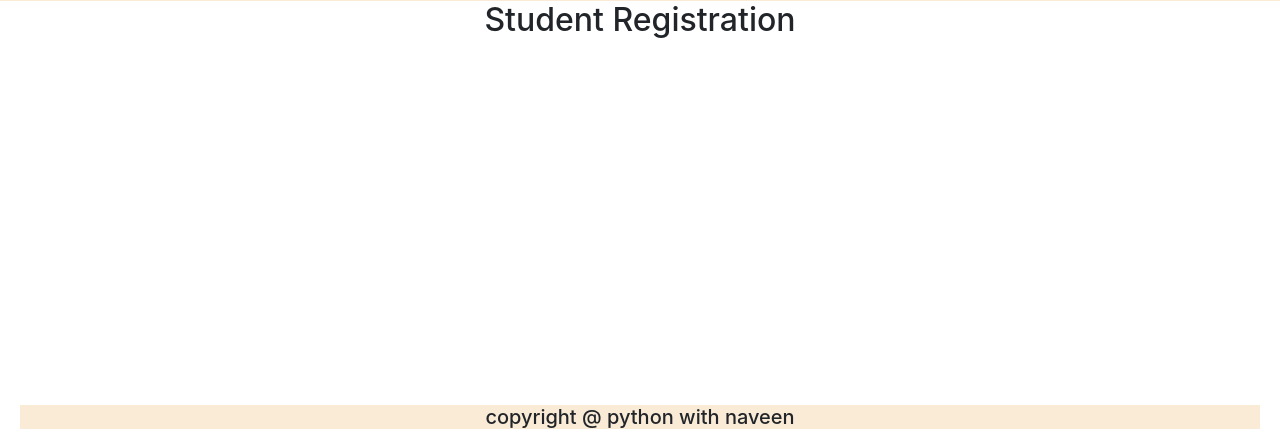
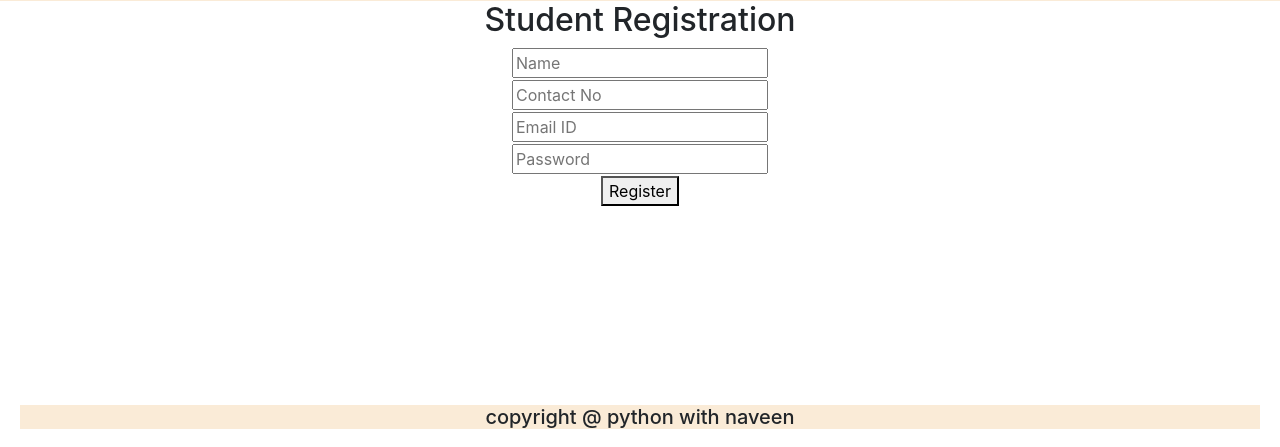
Before and after one commit to rajeshinpython/rt2, a Django app: page /students/register/ in a window 1280 px wide. Shown: the part 143-590 px from the top of the page. Run offline with Django 3.2, Linux system fonts and the light colour scheme; lists and menus that the app fills with data are empty; some libraries are stand-ins or nearby versions.

Commit message:
commit4
i have added students app login and registration

```diff
--- a/Admin1/models.py
+++ b/Admin1/models.py
@@ -13,3 +13,7 @@ class CourseModel(models.Model):
     time = models.TimeField(help_text='24 Hours')
     fee = models.FloatField()
     duration = models.CharField(max_length=30)
+
+
+    def __str__(self):
+        return self.name
--- a/students/forms.py
+++ b/students/forms.py
@@ -2,9 +2,19 @@ from django import forms
 from students.models import StudentModel
 
 
-class StudentModelForm(forms.Form):
-    password = forms.PasswordInput()
+class StudentModelForm(forms.ModelForm):
+    name=forms.CharField(widget=forms.TextInput(attrs={"placeholder":"Name"}))
+    contact = forms.IntegerField(widget=forms.TextInput(attrs={'placeholder':"Contact No"}))
+    email = forms.EmailField(widget=forms.EmailInput(attrs={'placeholder': "Email ID"}))
+    password = forms.CharField(widget=forms.PasswordInput(attrs={"placeholder":"Password"}))
 
     class Meta:
-        fields = "__all__"
+        fields = ["name","contact",'email','password']
         model = StudentModel
+
+
+    def clean_contact(self):
+        cno = str(self.cleaned_data['contact'])
+        if len(cno) != 10:
+            raise forms.ValidationError("Invalid Contact Number")
+        return cno
--- a/students/models.py
+++ b/students/models.py
@@ -1,9 +1,15 @@
 from django.db import models
+from Admin1.models import CourseModel
 
 # Create your models here.
 class StudentModel(models.Model):
-    no = models.IntegerField(auto_created=True)
+    no = models.IntegerField(auto_created=True,null=True)
     name = models.CharField(max_length=30)
     contact = models.IntegerField(unique=True)
     email = models.EmailField(unique=True)
     password = models.CharField(max_length=16)
+    enrol = models.ManyToManyField(CourseModel,blank=True)
+
+
+    def __str__(self):
+        return self.name
--- a/students/urls.py
+++ b/students/urls.py
@@ -2,6 +2,8 @@ from django.urls import path
 from django.views.generic import TemplateView
 from students import views
 urlpatterns = [
-        path('',views.frontPage,name='frontpage'),
-        path('register/',views.Register.as_view(),name='register')
+        path('',TemplateView.as_view(template_name='student/frontpage.html'),name='frontpage'),
+        path('register/',views.Register.as_view(),name='register'),
+        path('slogin/',TemplateView.as_view(template_name='student/login.html'),name='slogin'),
+        path('shome/',views.studentHome,name = 'shome'),
 ]
--- a/students/views.py
+++ b/students/views.py
@@ -1,15 +1,31 @@
-from django.shortcuts import render
+from django.shortcuts import render,redirect
 from django.views.generic import View
 from students.forms import StudentModelForm
 from .models import StudentModel
+from django.contrib import messages
 # Create your views here.
 class Register(View):
 
     def get(self,request):
         s={'rf': StudentModelForm()}
-        print(s)
         return render(request,"student/register.html",{'rf': StudentModelForm()})
 
+    def post(self,request):
+        res = StudentModelForm(request.POST)
+        if res.is_valid():
+            res.save()
+            return render(request,"student/register.html",{'message':'Registeration Sucessful','rf': StudentModelForm()})
+        else:
+            return render(request,"student/register.html",{'message': res.errors,'rf':StudentModelForm()})
 
-def frontPage(request):
-    return render(request,'student/frontpage.html')
+
+def studentHome(request):
+    un = request.POST.get('un')
+    pas =request.POST.get('pas')
+    try:
+        StudentModel(email=un,password=pas)
+        s = StudentModel.objects.get(email=un)
+        return render(request,'student/shome.html',{'s':s})
+    except ValueError:
+        messages.error(request,"Invalid Details..!")
+        redirect('login')
--- a/templates/common.html
+++ b/templates/common.html
@@ -14,7 +14,7 @@
                 padding: 40px 50px 100px 50px;
             }
         </style>
-    <title>Hello, world!</title>
+    <title>Python With Naveen</title>
   </head>
   <body>
 
--- a/templates/home.html
+++ b/templates/home.html
@@ -2,6 +2,6 @@
 
 {% block content %}
     <h1 class="home"><a href="{% url 'login' %}" class="btn btn-success btn-lg active" tabindex="-1" role="button" aria-disabled="true">Admin</a> </h1>
-    <h1 class="home"><a href="{% url 'students/student' %}" class="btn btn-success btn-lg active" tabindex="-1" role="button" aria-disabled="true">Student</a> </h1>
+    <h1 class="home"><a href="{% url 'frontpage' %}" class="btn btn-success btn-lg active" tabindex="-1" role="button" aria-disabled="true">Student</a> </h1>
 
 {% endblock %}
--- a/templates/student/register.html
+++ b/templates/student/register.html
@@ -1,10 +1,31 @@
 {% extends 'common.html' %}
 
 {% block content %}
-
     {% include 'student/shmenu.html' %}
     <h2>Student Registration</h2>
-    {{ rf }}
+    <form action="{% url 'register' %}" method="post">
+        {% csrf_token %}
+    <table align="center">
+        <tr>
+            <th>
+                {{ rf.name }}
+            </th>
+        </tr>
+            <tr><th>{{ rf.contact }}</th></tr>
+            <tr><th>{{ rf.email }}</th></tr>
+            <tr><th>{{ rf.password }}</th></tr>
+        <tr>
+            <th colspan="2">
+                <button type="submit">Register</button>
+            </th>
+        </tr>
+        {% if message %}
+            <tr>
+                <th>{{ message }}</th>
+            </tr>
+        {% endif %}
 
+    </table>
+    </form>
 
 {% endblock %}
--- a/templates/student/shmenu.html
+++ b/templates/student/shmenu.html
@@ -4,9 +4,9 @@
     <table align="center" style="height:0px">
     <tr>
         <th style="text-align: center;"><a href="{% url 'register' %}" class="btn btn-Light btn-lg active" role="button" tabindex="-1" aria-disabled="true">Register </a> </th>
-        <th style="text-align: center;"><a href="{% url 'addclass' %}" class="btn btn-Light btn-lg active" role="button" tabindex="-1" aria-disabled="true">Login </a> </th>
-        <th style="text-align: center;"><a href="{% url 'viewclass' %}" class="btn btn-Light btn-lg active" role="button" tabindex="-1" aria-disabled="true">Search </a></th>
-        <th style="text-align: center;"><a href="{% url 'login' %}" class="btn btn-link btn-lg active" role="button" tabindex="-1" aria-disabled="true">Contact Us </a> </th>
+        <th style="text-align: center;"><a href="{% url 'slogin' %}" class="btn btn-Light btn-lg active" role="button" tabindex="-1" aria-disabled="true">Login </a> </th>
+        <th style="text-align: center;"><a href="" class="btn btn-Light btn-lg active" role="button" tabindex="-1" aria-disabled="true">Search </a></th>
+        <th style="text-align: center;"><a href="" class="btn btn-link btn-lg active" role="button" tabindex="-1" aria-disabled="true">Contact Us </a> </th>
     </tr>
     </table>
     </nav>
```
Also changed, not shown: templates/student/login.html (added, +25 -0 lines), templates/student/shome.html (added, +11 -0 lines), templates/student/smenu.html (added, +12 -0 lines), students/migrations/0002_auto_20200713_1944.py (added), students/migrations/0003_auto_20200713_2019.py (added).
